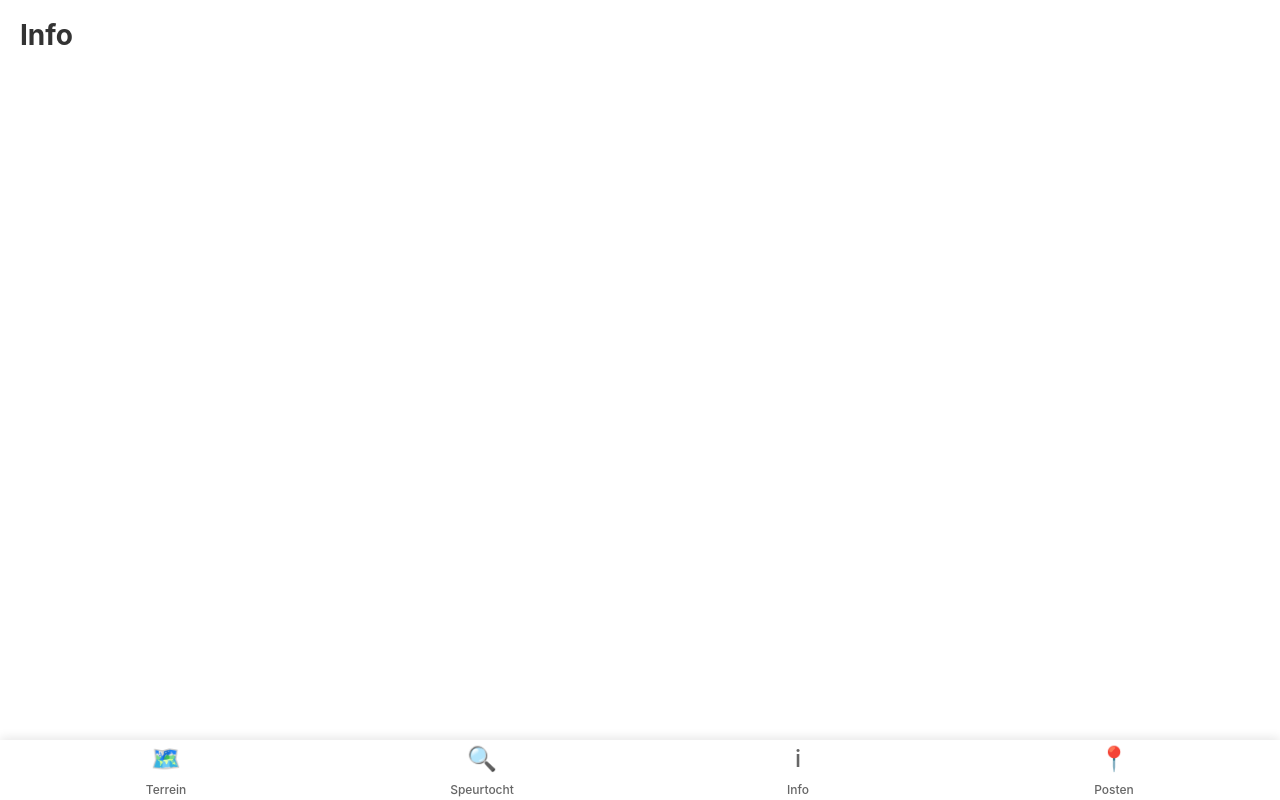
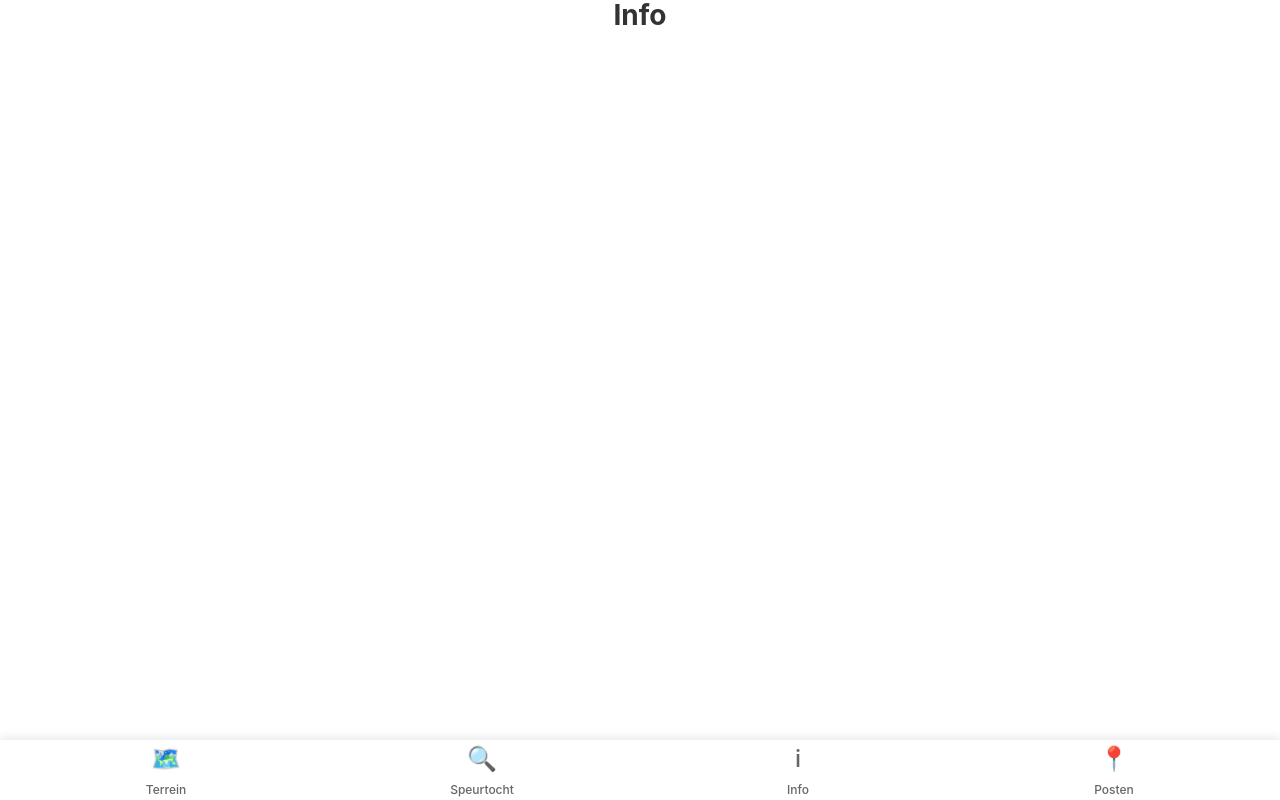
Before and after one commit to Stapelpanda/hoenderloo-app, a React (Vite) app: page /hoenderloo-app/info in a window 1280 px wide. Built offline with nearby package versions, Linux system fonts and the light colour scheme.

Commit message:
Extra try making full width

```diff
--- a/index.html
+++ b/index.html
@@ -3,7 +3,7 @@
   <head>
     <meta charset="UTF-8" />
     <link rel="icon" type="image/svg+xml" href="/vite.svg" />
-    <meta name="viewport" content="width=device-width, initial-scale=1.0, maximum-scale=1.0, user-scalable=no, viewport-fit=cover" />
+    <meta name="viewport" content="width=device-width, initial-scale=1.0, maximum-scale=1.0, user-scalable=no, viewport-fit=cover, minimal-ui" />
     <title>Hoenderloo App</title>
 
     <!-- PWA meta tags -->
--- a/src/App.css
+++ b/src/App.css
@@ -9,16 +9,30 @@
   box-sizing: border-box;
 }
 
-body {
+html, body, #root {
   overflow: hidden;
   height: 100vh;
+  width: 100vw;
+  margin: 0;
+  padding: 0;
+}
+
+body {
+  position: fixed;
+  top: 0;
+  left: 0;
+  right: 0;
+  bottom: 0;
 }
 
 .app-container {
   display: flex;
   flex-direction: column;
   height: 100vh;
+  width: 100vw;
   background-color: #f5f5f5;
+  position: relative;
+  overflow: hidden;
 }
 
 .content {
@@ -26,16 +40,22 @@
   overflow-y: auto;
   height: calc(100vh - var(--nav-height));
   background-color: white;
+  width: 100%;
 }
 
 .page {
   min-height: 100%;
   height: 100%;
+  width: 100%;
   display: flex;
   flex-direction: column;
-  padding: 20px;
+  box-sizing: border-box;
+}
+
+.page > * {
+  width: 100%;
+  padding: 0;
   margin: 0;
-  box-sizing: border-box;
 }
 
 .bottom-nav {
@@ -101,8 +121,8 @@
   align-items: center;
   flex: 1;
   justify-content: center;
-  padding: 20px;
   text-align: center;
+  width: 100%;
 }
 
 .direction-indicator {
@@ -213,8 +233,7 @@
   display: flex;
   justify-content: space-between;
   align-items: center;
-  max-width: 800px;
-  margin: 0 auto;
+  width: 100%;
   gap: 16px;
 }
 
```
